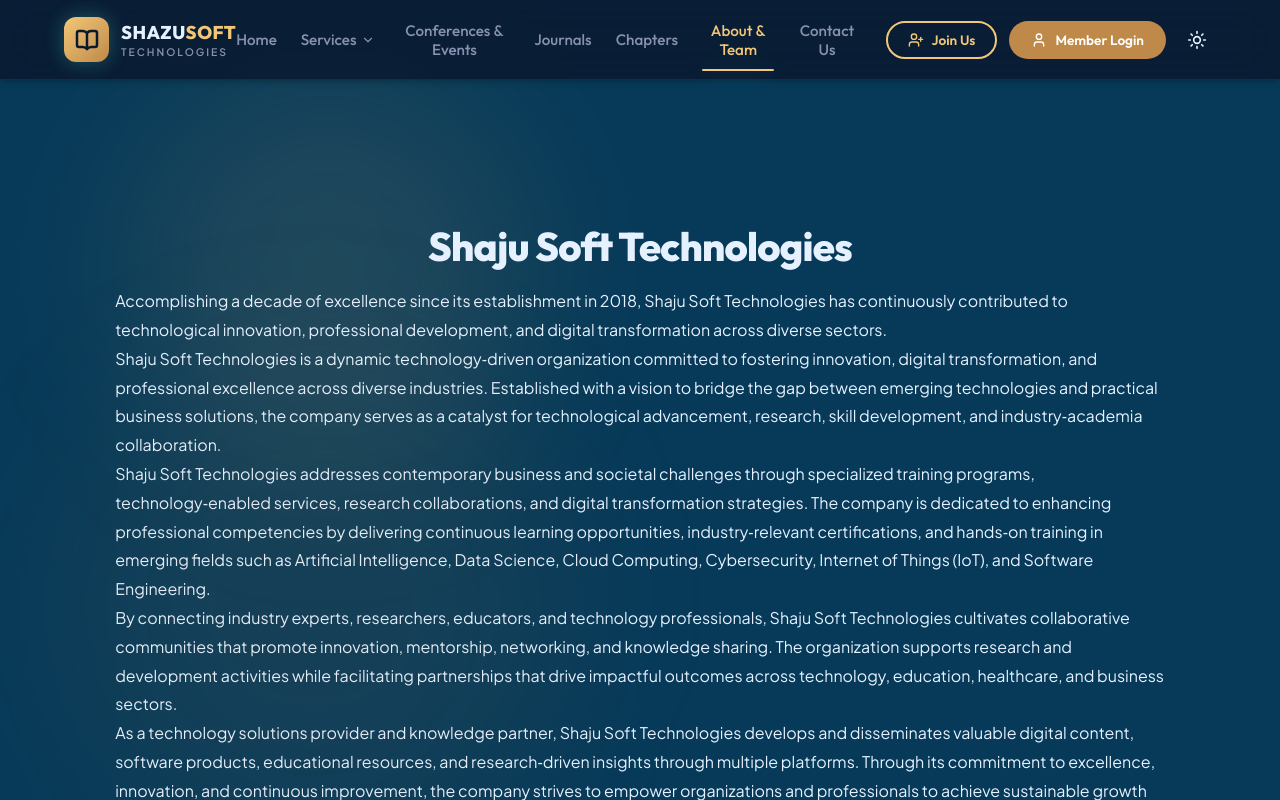
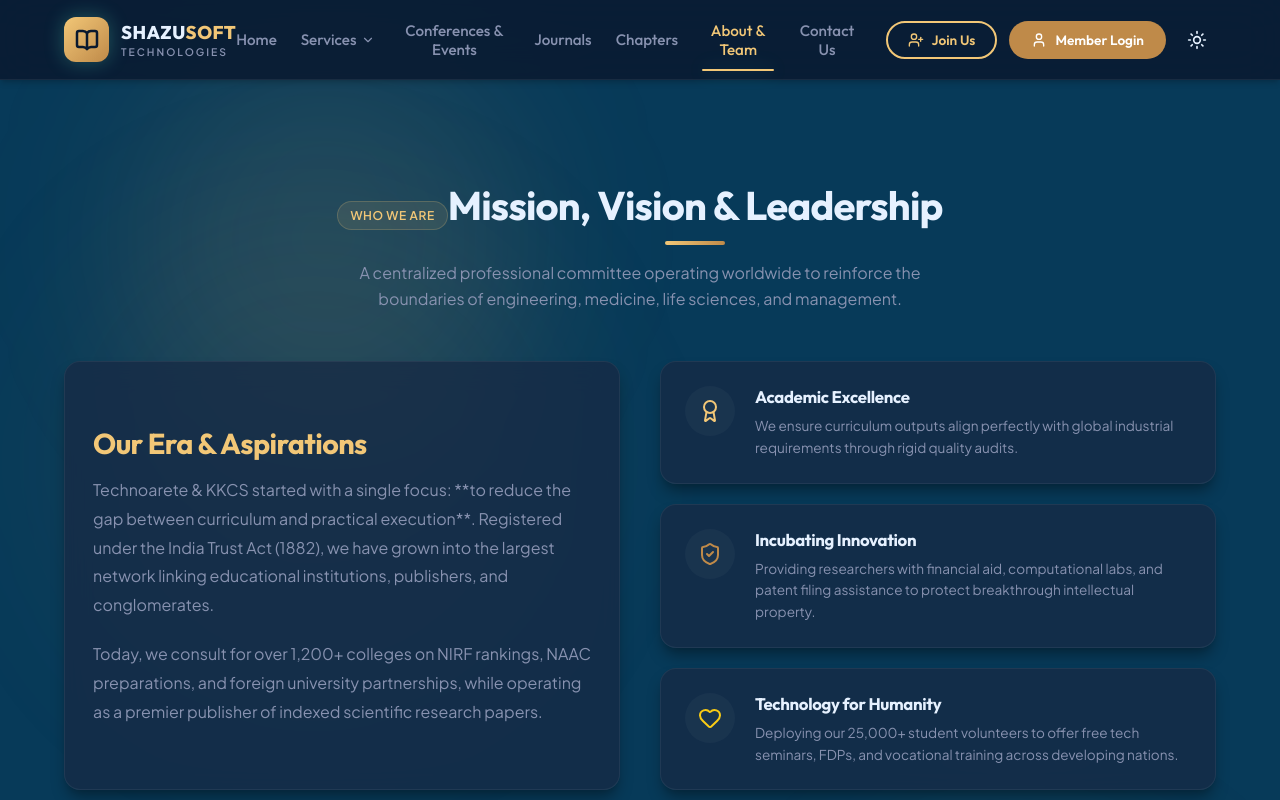
Before and after one commit to hkharikarthikeyan/SST, a React (Vite) app: page / in a window 1280 px wide. Both pictures are taken after a click on the button "Learn More". Shown: the top 800 px of the page. Built offline with nearby package versions, Linux system fonts and the light colour scheme.

Commit message:
About update

```diff
--- a/src/pages/AboutTeam.jsx
+++ b/src/pages/AboutTeam.jsx
@@ -47,46 +47,14 @@ export default function AboutTeam() {
       <div className="glow-blob glow-blob-pink" style={{ top: '10%', left: '5%' }}></div>
 
 
-      <div className="about-content" style={{ padding: '4vw' }}>
-        <h1 style={{ fontSize: '2.5rem', color: 'var(--text-main)', textAlign: 'center', marginBottom: '1rem' }}>Shaju Soft Technologies</h1>
-        <p style={{ color: 'var(--text-main)', lineHeight: 1.8 }}>
-          Accomplishing a decade of excellence since its establishment in 2018, Shaju Soft Technologies has continuously contributed to technological innovation, professional development, and digital transformation across diverse sectors.
+      <div style={{ textAlign: 'center', marginBottom: '50px', position: 'relative', zIndex: 5 }}>
+        <span className="badge">Who We Are</span>
+        <h2 className="section-title center" style={{ display: 'inline-block', marginTop: '10px' }}>
+          Mission, Vision & Leadership
+        </h2>
+        <p style={{ maxWidth: '600px', margin: '15px auto 0' }}>
+          A centralized professional committee operating worldwide to reinforce the boundaries of engineering, medicine, life sciences, and management.
         </p>
-        <p style={{ color: 'var(--text-main)', lineHeight: 1.8 }}>
-          Shaju Soft Technologies is a dynamic technology‑driven organization committed to fostering innovation, digital transformation, and professional excellence across diverse industries. Established with a vision to bridge the gap between emerging technologies and practical business solutions, the company serves as a catalyst for technological advancement, research, skill development, and industry‑academia collaboration.
-        </p>
-        <p style={{ color: 'var(--text-main)', lineHeight: 1.8 }}>
-          Shaju Soft Technologies addresses contemporary business and societal challenges through specialized training programs, technology‑enabled services, research collaborations, and digital transformation strategies. The company is dedicated to enhancing professional competencies by delivering continuous learning opportunities, industry‑relevant certifications, and hands‑on training in emerging fields such as Artificial Intelligence, Data Science, Cloud Computing, Cybersecurity, Internet of Things (IoT), and Software Engineering.
-        </p>
-        <p style={{ color: 'var(--text-main)', lineHeight: 1.8 }}>
-          By connecting industry experts, researchers, educators, and technology professionals, Shaju Soft Technologies cultivates collaborative communities that promote innovation, mentorship, networking, and knowledge sharing. The organization supports research and development activities while facilitating partnerships that drive impactful outcomes across technology, education, healthcare, and business sectors.
-        </p>
-        <p style={{ color: 'var(--text-main)', lineHeight: 1.8 }}>
-          As a technology solutions provider and knowledge partner, Shaju Soft Technologies develops and disseminates valuable digital content, software products, educational resources, and research‑driven insights through multiple platforms. Through its commitment to excellence, innovation, and continuous improvement, the company strives to empower organizations and professionals to achieve sustainable growth and create meaningful impact in an increasingly digital world.
-        </p>
-        <h2 style={{ fontSize: '2rem', color: 'var(--secondary)', marginTop: '2rem' }}>Vision</h2>
-        <p style={{ color: 'var(--text-main)', lineHeight: 1.8 }}>
-          To be a globally recognized technology and innovation partner, empowering organizations, institutions, and individuals through transformative digital solutions, advanced research, and continuous professional development, while contributing to sustainable technological and societal progress.
-        </p>
-        <h2 style={{ fontSize: '2rem', color: 'var(--secondary)', marginTop: '2rem' }}>Mission</h2>
-        <ul style={{ color: 'var(--text-main)', lineHeight: 1.8, paddingLeft: '1.5rem' }}>
-          <li>To deliver innovative, reliable, and scalable technology solutions that address real‑world challenges across industries.</li>
-          <li>To foster a culture of research, creativity, and digital transformation through cutting‑edge technologies and strategic collaborations.</li>
-          <li>To enhance professional competencies through industry‑oriented training, skill development programs, and knowledge‑sharing initiatives.</li>
-          <li>To bridge the gap between academia and industry by facilitating research partnerships, innovation ecosystems, and practical learning opportunities.</li>
-          <li>To uphold the highest standards of quality, integrity, customer satisfaction, and technological excellence in all our endeavors.</li>
-        </ul>
-        <h2 style={{ fontSize: '2rem', color: 'var(--secondary)', marginTop: '2rem' }}>Objectives</h2>
-        <ol style={{ color: 'var(--text-main)', lineHeight: 1.8, paddingLeft: '1.5rem' }}>
-          <li>Develop and implement innovative software products and technology solutions that create measurable value for clients and stakeholders.</li>
-          <li>Promote research, development, and innovation in emerging fields such as Artificial Intelligence, Data Science, Cloud Computing, Cybersecurity, and IoT.</li>
-          <li>Provide professional training, certification programs, and technical workshops to enhance workforce readiness and employability.</li>
-          <li>Support startups, entrepreneurs, researchers, and institutions through mentorship, consultation, and technology enablement.</li>
-          <li>Establish strong partnerships with academic institutions, industries, and professional organizations to facilitate knowledge exchange and collaborative growth.</li>
-          <li>Encourage continuous learning and professional excellence through educational resources, seminars, conferences, and digital learning platforms.</li>
-          <li>Contribute to sustainable development by leveraging technology to address social, educational, healthcare, and environmental challenges.</li>
-          <li>Expand global outreach and create opportunities for innovation, collaboration, and business growth across diverse sectors.</li>
-        </ol>
       </div>
 
       {/* Narrative Section */}
```
